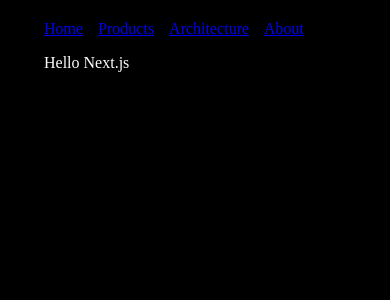
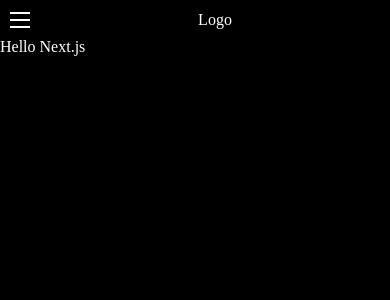
Before and after one commit to miadea/noxx-embir-website, a Next.js app: page / in a window 390 px wide. Shown: the top 300 px of the page. Built offline with nearby package versions, Linux system fonts and the light colour scheme.

Commit message:
added mobile menu

```diff
--- a/components/Header.js
+++ b/components/Header.js
@@ -1,24 +1,33 @@
+import React from 'react'
 import Link from 'next/link'
+import MobileHeader from './mobile/header'
 
-const linkStyle = {
-  marginRight: 15
+const LINKS = [
+  {name: "Home", url: '/'},
+  {name: "Products", url: '/products'},
+  {name: "Architecture", url: '/architecture'},
+  {name: "About", url: '/about'},
+]
+
+export default class Header extends React.Component {
+  styles = {
+    linkStyle: {
+      marginRight: 15
+    }
+  }
+  render() {
+    let {styles} = this;
+    return(
+      <div>
+        <MobileHeader links={LINKS}/>
+        <div className='header-desktop'>
+          {LINKS.map(({name, url}) => {
+            return <Link href={url} key={url}>
+              <a style={styles.linkStyle}>{name}</a>
+            </Link>
+          })}
+        </div>
+      </div>
+    )
+  }
 }
-
-const Header = () => (
-  <div>
-    <Link href="/">
-      <a style={linkStyle}>Home</a>
-    </Link>
-    <Link href="/products">
-      <a style={linkStyle}>Products</a>
-    </Link>
-    <Link href="/architecture">
-      <a style={linkStyle}>Architecture</a>
-    </Link>
-    <Link href="/about">
-      <a style={linkStyle}>About</a>
-    </Link>
-  </div>
-)
-
-export default Header
--- a/components/MyLayout.js
+++ b/components/MyLayout.js
@@ -1,27 +1,86 @@
 import Header from './Header'
-
-const layoutStyle = {
-  margin: 20
-}
-
 const Layout = props => (
-  <div style={layoutStyle}>
+  <div className='layout' style={styles.main}>
     <Header />
-    {props.children}
+    <div className="main">
+      {props.children}
+    </div>
     <style jsx global>{`
       body {
-        padding: 0 16px;
         background: black;
         color: white;
+        margin: 0px;
+        padding 0px;
       }
-      .ReactGridGallery_tile-viewport:hover {
-        background: black;
+      .main {
+        flex: 1;
+        display: block;
+        flex-direction: column;
+        align-items: center;
+        width: 100vw;
+        height: 100vh;
+        padding-top: 22px;
       }
-      .ReactGridGallery_tile-viewport:hover img {
-        opacity: 0.7;
+      @keyframes appear {
+        0% {
+          opacity: 0;
+        }
+        100% {
+          opacity: 1;
+        }
+      }
+      @keyframes slideIn {
+        0% {
+          transform: translateX(-2%);
+        }
+        100% {
+          transform: translateX(0);
+        }
+      }
+      @keyframes shrink {
+        0% {
+          width: 95%;
+        }
+        100% {
+          width: 90%;
+        }
+      }
+
+      .header-desktop {
+        display: none;
+      }
+      @media only screen and (min-width: 501px) {
+        .ReactGridGallery_tile-viewport:hover {
+          background: black;
+        }
+        .ReactGridGallery_tile-viewport:hover img {
+          opacity: 0.7;
+        }
+        .layout {
+          padding: 0 16px;
+        }
+        .main {
+          padding-top: 0px;
+        }
+        .header-desktop {
+          margin: 0 -16px;
+          display: block;
+        }
+        .header-mobile {
+          display: none !important;
+        }
       }
     `}</style>
   </div>
 )
 
 export default Layout
+
+const styles = {
+  main: {
+    display:'flex',
+    flexDirection:'column',
+    alignItems: 'center',
+    height: '100vh',
+  }
+}
--- /dev/null
+++ b/components/mobile/header.js
@@ -0,0 +1,223 @@
+import React from 'react'
+import Link from 'next/link'
+
+export default class MobileHeader extends React.Component {
+  state = {open: false}
+  styles = {
+    container: {
+      position: 'absolute',
+      top: 0,
+      left: 0,
+      zIndex: '99',
+      display:'flex',
+      alignItems:'center',
+      background: 'black',
+      width: '100%',
+      color: 'white'
+    },
+    logo: {
+      margin: '0 auto',
+    },
+    linkStyle: {
+      marginRight: 15
+    }
+  }
+  render() {
+    let {open} = this.state, {styles} = this;
+
+    const menuItems = this.props.links.map(({name, url}, i)=> (<MenuItem key={url} onClick={this.handleLinkClick}
+     delay={`${i * 0.1}s`} url={url} name={name}/>));
+
+
+    return(
+      <div className='header-mobile'>
+        <div style={styles.container}>
+          <MenuButton open={open} onClick={this.handleMenuClick} color='white'/>
+          <div style={styles.logo}>Logo</div>
+        </div>
+        <Menu open={open}>
+          {menuItems}
+        </Menu>
+      </div>
+    )
+  }
+  handleLinkClick = () => {
+    this.setState({open: false});
+  }
+  handleMenuClick = () => {
+    this.setState({open: !this.state.open});
+  }
+}
+
+/* MenuItem.jsx*/
+class MenuItem extends React.Component{
+  constructor(props){
+    super(props);
+    this.state = {
+      hover:false,
+    }
+  }
+
+  handleHover = () => {
+    this.setState({hover:!this.state.hover});
+  }
+
+  render(){
+    const styles={
+      container: {
+        opacity: 0,
+        animation: '1s appear forwards',
+        animationDelay:this.props.delay,
+      },
+      menuItem:{
+        fontFamily:`'Open Sans', sans-serif`,
+        fontSize: '1.2rem',
+        padding: '1rem 0',
+        margin: '0 5%',
+        cursor: 'pointer',
+        color: this.state.hover? 'gray':'#fafafa',
+        transition: 'color 0.2s ease-in-out',
+        animation: '0.5s slideIn forwards',
+        animationDelay:this.props.delay,
+
+      },
+      line: {
+        width: '90%',
+        height: '1px',
+        background: 'gray',
+        margin: '0 auto',
+        animation: '0.5s shrink forwards',
+        animationDelay:this.props.delay,
+
+      },
+      linkStyle: {
+        marginRight: 15
+      }
+    }
+    return(
+      <div style={styles.container}>
+        <Link href={this.props.url}>
+          <div style={styles.menuItem} onMouseEnter={this.handleHover}
+            onMouseLeave={this.handleHover} onClick={this.props.onClick}>
+            <span style={styles.linkStyle}>{this.props.name}</span>
+          </div>
+        </Link>
+      <div style={styles.line}/>
+    </div>
+    )
+  }
+}
+
+class Menu extends React.Component {
+  constructor(props){
+    super(props);
+    this.state={
+      open: this.props.open? this.props.open:false,
+    }
+  }
+
+  componentWillReceiveProps(nextProps){
+    if(nextProps.open !== this.state.open){
+      this.setState({open:nextProps.open});
+    }
+  }
+
+  render(){
+    const styles={
+      container: {
+        position: 'absolute',
+        top: 0,
+        left: 0,
+        height: this.state.open? '100%': 0,
+        width: '100vw',
+        display: 'flex',
+        flexDirection: 'column',
+        background: 'black',
+        opacity: 0.95,
+        color: '#fafafa',
+        transition: 'height 0.3s ease',
+        zIndex: 2,
+      },
+      menuList: {
+        paddingTop: '3rem',
+      }
+    }
+    return(
+      <div style={styles.container}>
+        {
+          this.state.open?
+            <div style={styles.menuList}>
+              {this.props.children}
+            </div>:null
+        }
+      </div>
+    )
+  }
+}
+
+
+
+/* MenuButton.jsx */
+class MenuButton extends React.Component {
+  constructor(props){
+    super(props);
+    this.state={
+      open: this.props.open? this.props.open:false,
+      color: this.props.color? this.props.color:'black',
+    }
+  }
+
+  componentWillReceiveProps(nextProps){
+    if(nextProps.open !== this.state.open){
+      this.setState({open:nextProps.open});
+    }
+  }
+
+  handleClick(){
+  this.setState({open:!this.state.open});
+  }
+
+  render(){
+    const styles = {
+      container: {
+        height: '32px',
+        width: '32px',
+        display:'flex',
+        flexDirection: 'column',
+        justifyContent: 'center',
+        alignItems: 'center',
+        cursor: 'pointer',
+        padding: '4px',
+      },
+      line: {
+        height: '2px',
+        width: '20px',
+        background: this.state.color,
+        transition: 'all 0.2s ease',
+      },
+      lineTop: {
+        transform: this.state.open ? 'rotate(45deg)':'none',
+        transformOrigin: 'top left',
+        marginBottom: '5px',
+      },
+      lineMiddle: {
+        opacity: this.state.open ? 0: 1,
+        transform: this.state.open ? 'translateX(-16px)':'none',
+      },
+      lineBottom: {
+        transform: this.state.open ? 'translateX(-1px) rotate(-45deg)':'none',
+        transformOrigin: 'top left',
+        marginTop: '5px',
+      },
+    }
+    return(
+      <div style={styles.container}
+        onClick={this.props.onClick ? this.props.onClick:
+          ()=> {this.handleClick();}}>
+        <div style={{...styles.line,...styles.lineTop}}/>
+        <div style={{...styles.line,...styles.lineMiddle}}/>
+        <div style={{...styles.line,...styles.lineBottom}}/>
+      </div>
+    )
+  }
+}
```
